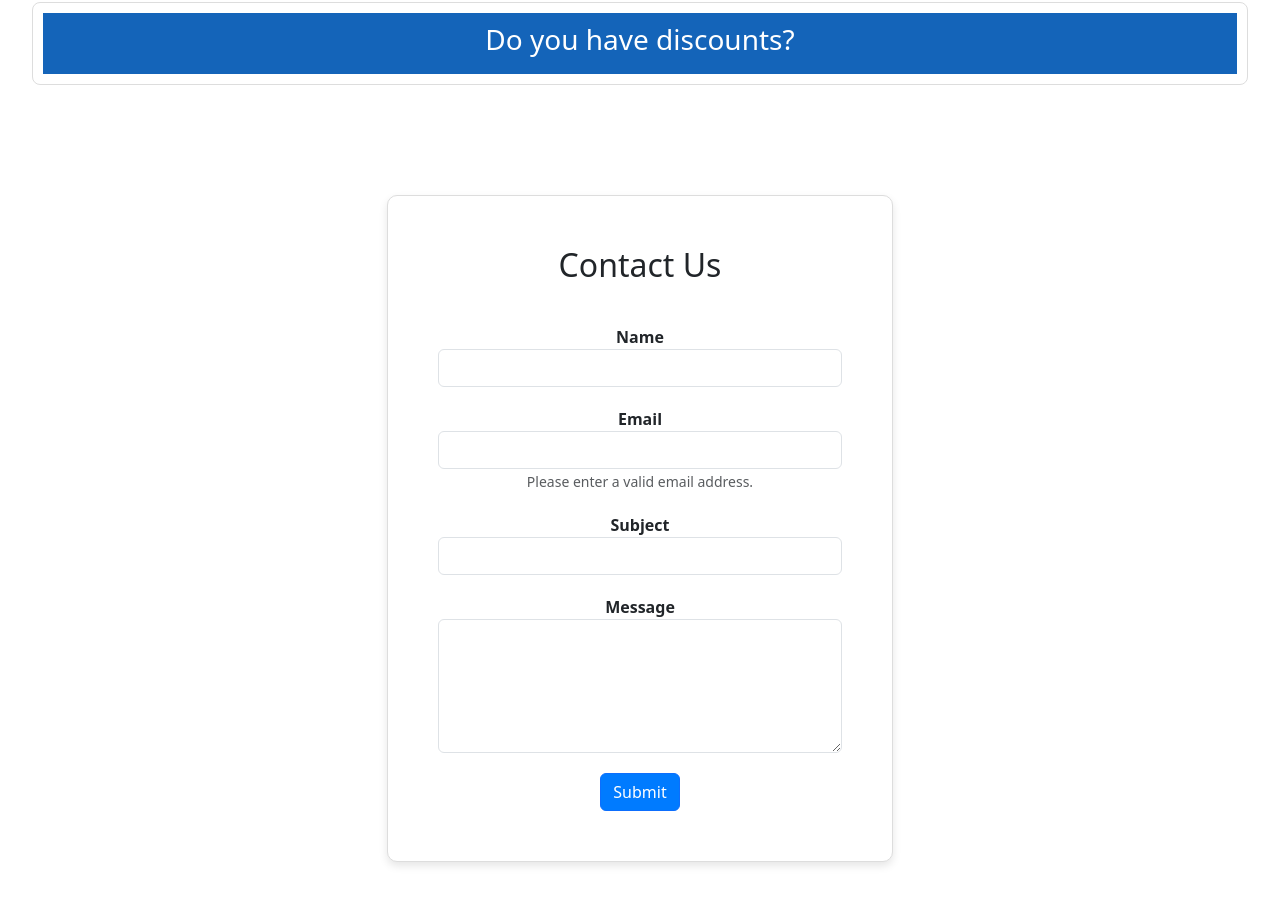
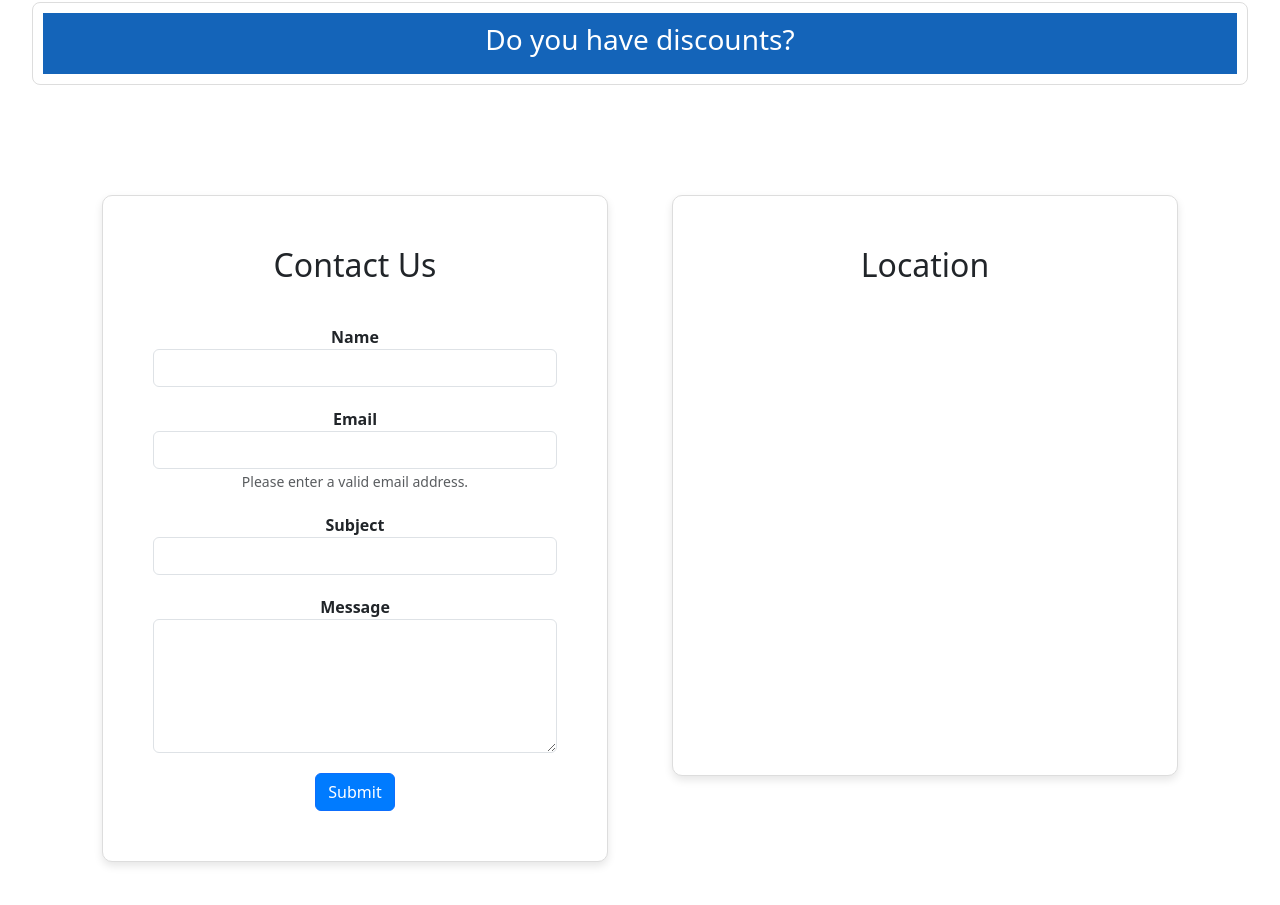
Before and after one commit to middas123/Ephefrans, a React (Vite) app: page / in a window 1280 px wide. Shown: the part 2843-3748 px from the top of the page. Built offline with nearby package versions, Linux system fonts and the light colour scheme.

Commit message:
i added a location on the side of the code

```diff
--- a/package.json
+++ b/package.json
@@ -10,6 +10,7 @@
     "preview": "vite preview"
   },
   "dependencies": {
+    "@react-google-maps/api": "^2.19.3",
     "bootstrap": "^5.3.3",
     "bootstrap-icons": "^1.11.3",
     "react": "^18.2.0",
--- a/src/components/Contact/Contact.jsx
+++ b/src/components/Contact/Contact.jsx
@@ -20,7 +20,7 @@ const Contact = () => {
     <div className="contact-container">
       <div className="container">
         <div className="row">
-          <div className="col-lg-6 offset-lg-3">
+          <div className="col-lg-6">
             <div className="card contact-card">
               <div className="card-body">
                 <h2 className="card-title section-title">Contact Us</h2>
@@ -72,6 +72,16 @@ const Contact = () => {
               </div>
             </div>
           </div>
+          <div className="col-lg-6">
+            <div className="card contact-card">
+              <div className="card-body">
+                <h2 className="card-title section-title">Location</h2>
+                <div style={{ height: '400px', width: '100%' }}>
+                  {/* Add your map component or embed a map here */}
+                </div>
+              </div>
+            </div>
+          </div>
         </div>
       </div>
     </div>
```
Also changed, not shown: 1 other file (tests, documents, lock files or other folders).
